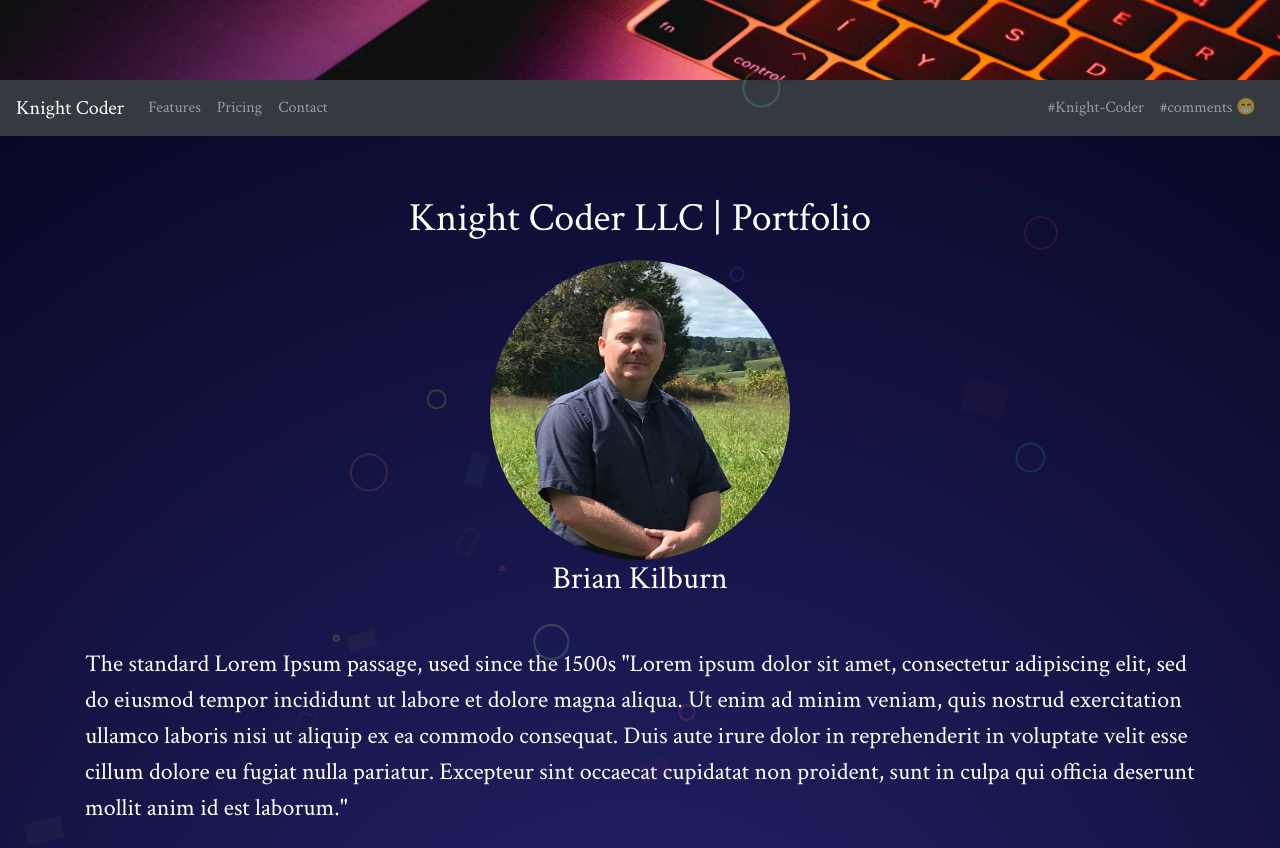
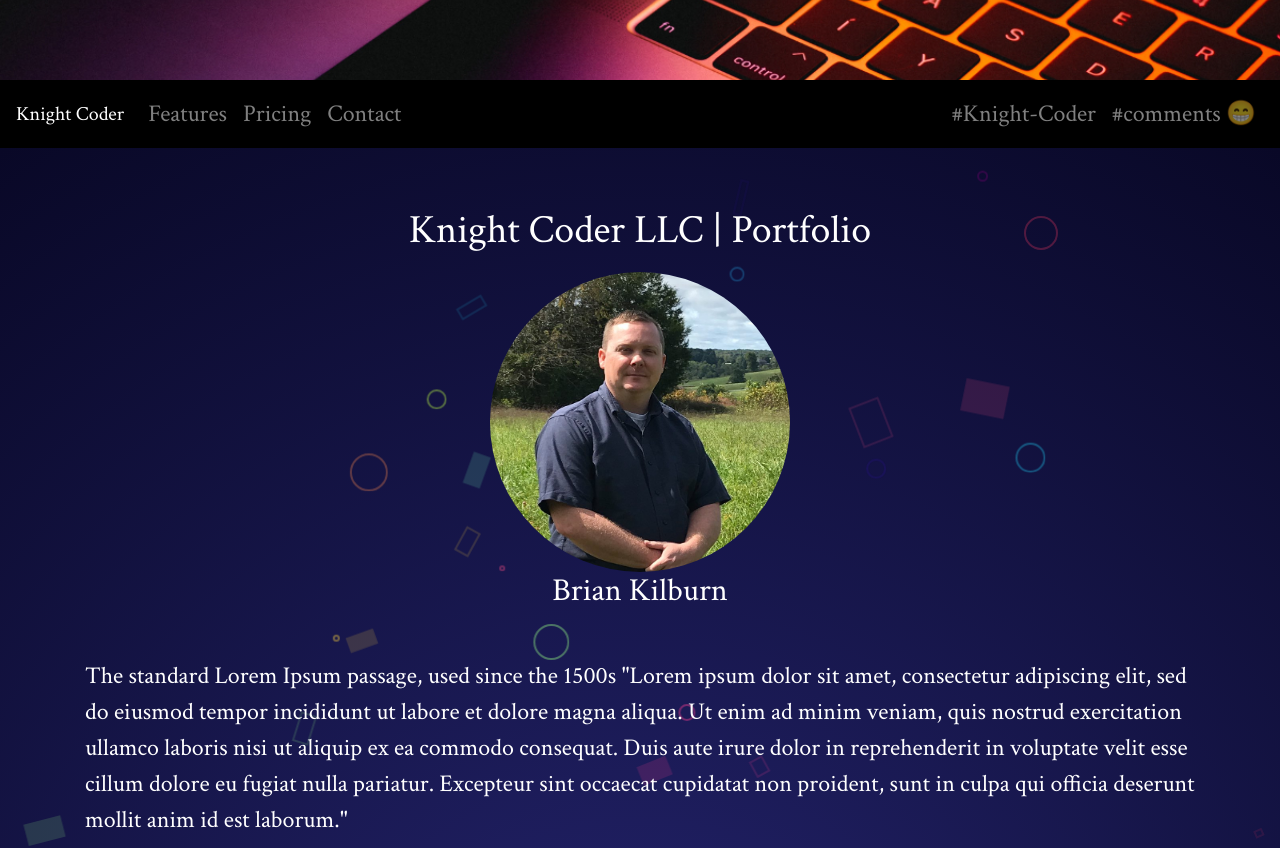
Before and after one commit to knight-coder-llc/knight-coder, a React app in the folder widgets/portfolio/: page / in a window 1280 px wide. Shown: the top 848 px of the page. Built offline with nearby package versions, Linux system fonts and the light colour scheme.

Commit message:
updated z index

```diff
--- a/widgets/portfolio/src/master.css
+++ b/widgets/portfolio/src/master.css
@@ -4,6 +4,7 @@
 .line-item { justify-self: center; }
 h1 { color: white;}
 /* img {max-width:900px;max-height:900px;} */
+.bg-dark {background-color: black!important;font-size: x-large;}
 
 /* pulse animation */
 .title.white {
--- a/widgets/portfolio/src/style.css
+++ b/widgets/portfolio/src/style.css
@@ -18,10 +18,11 @@
   position: fixed;
   top: 0;
   left: 0;
-  opacity: 0.2;
+  opacity: 0.4;
   -webkit-transform-origin: top;
   transform-origin: top;
   transition: all 5s linear 0s;
+  z-index: -1
 }
 
 .purple {
```
